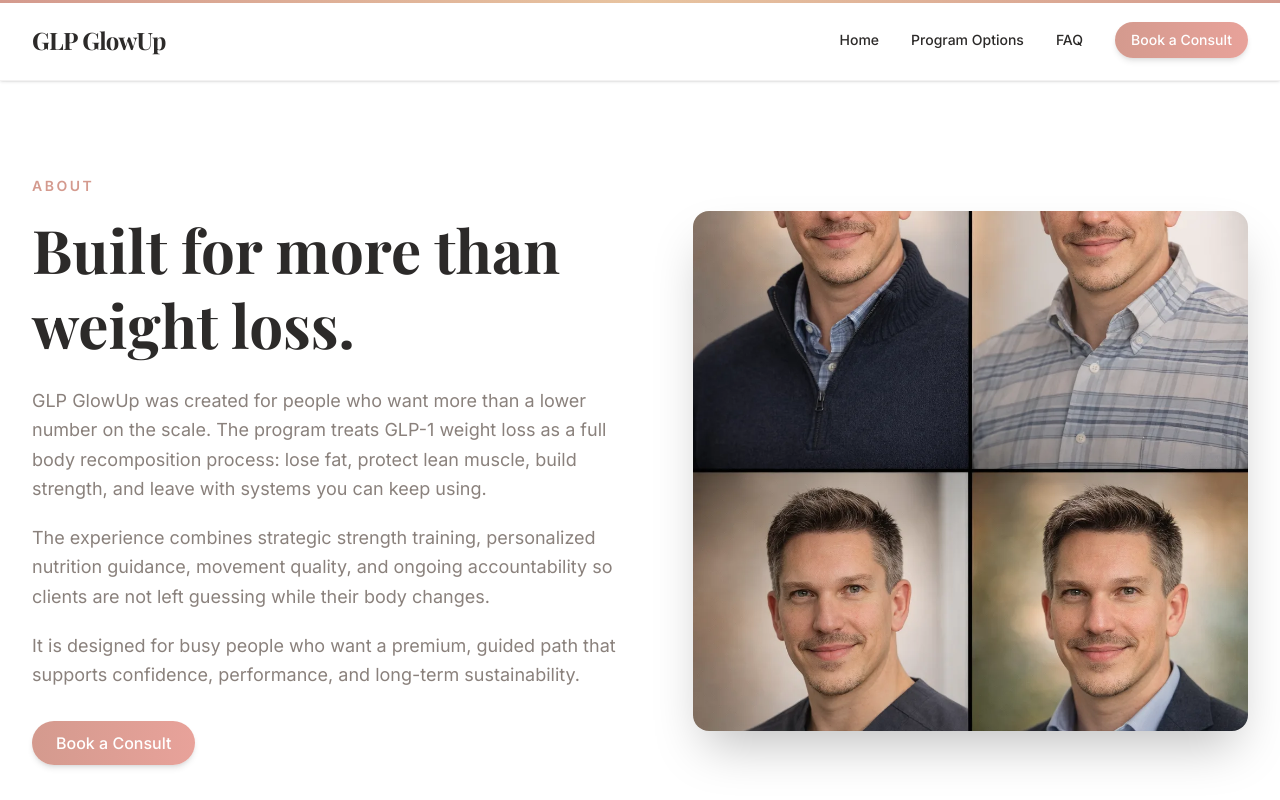
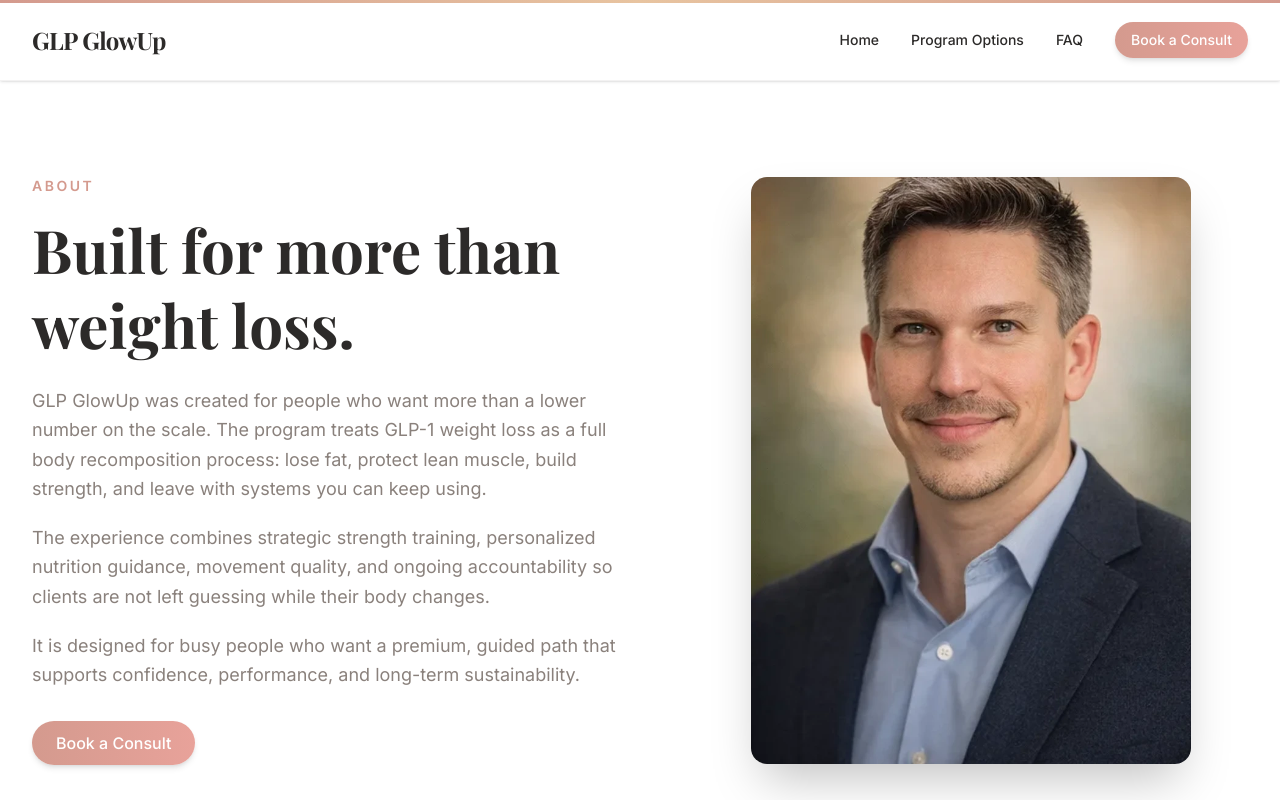
Before and after one commit to Bigper4mer/glp-glowup-website, a Next.js app: page /about in a window 1280 px wide. Shown: the top 800 px of the page. Built offline with nearby package versions, Linux system fonts and the light colour scheme; a web font is replaced by a local one.

Commit message:
Improve about page headshot framing

```diff
--- a/src/app/about/page.tsx
+++ b/src/app/about/page.tsx
@@ -49,13 +49,13 @@ export default function AboutPage() {
               </ButtonLink>
             </div>
 
-            <div className="relative min-h-[520px] overflow-hidden rounded-2xl shadow-2xl">
+            <div className="relative mx-auto aspect-[3/4] w-full max-w-[440px] overflow-hidden rounded-2xl shadow-2xl md:ml-auto">
               <Image
-                src="/images/Professional headshots with warm expressions.webp"
+                src="/images/rocco-gervasi-headshot.webp"
                 alt="Rocco Gervasi"
                 fill
                 className="object-cover object-center"
-                sizes="(max-width: 768px) 100vw, 50vw"
+                sizes="(max-width: 768px) calc(100vw - 2rem), 440px"
                 priority
               />
             </div>
```
Also changed, not shown: public/images/rocco-gervasi-headshot.webp (added).
